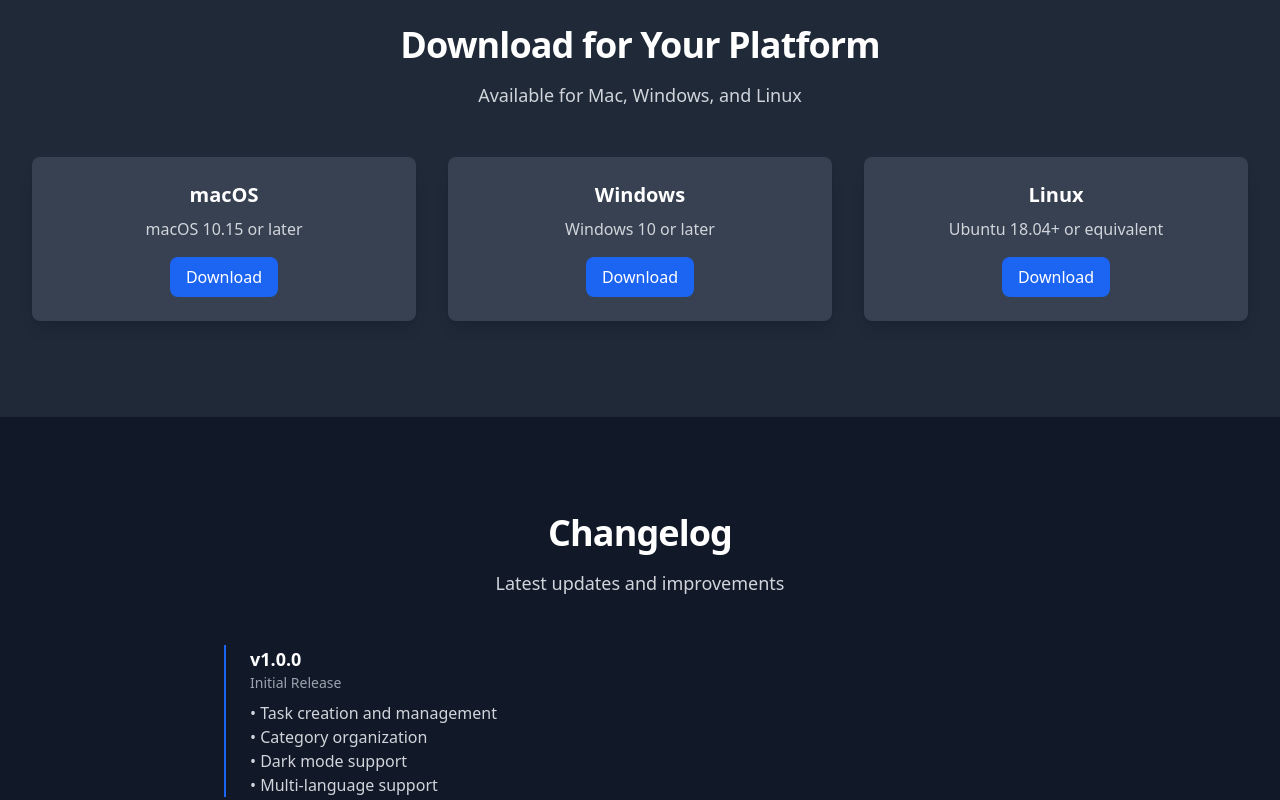
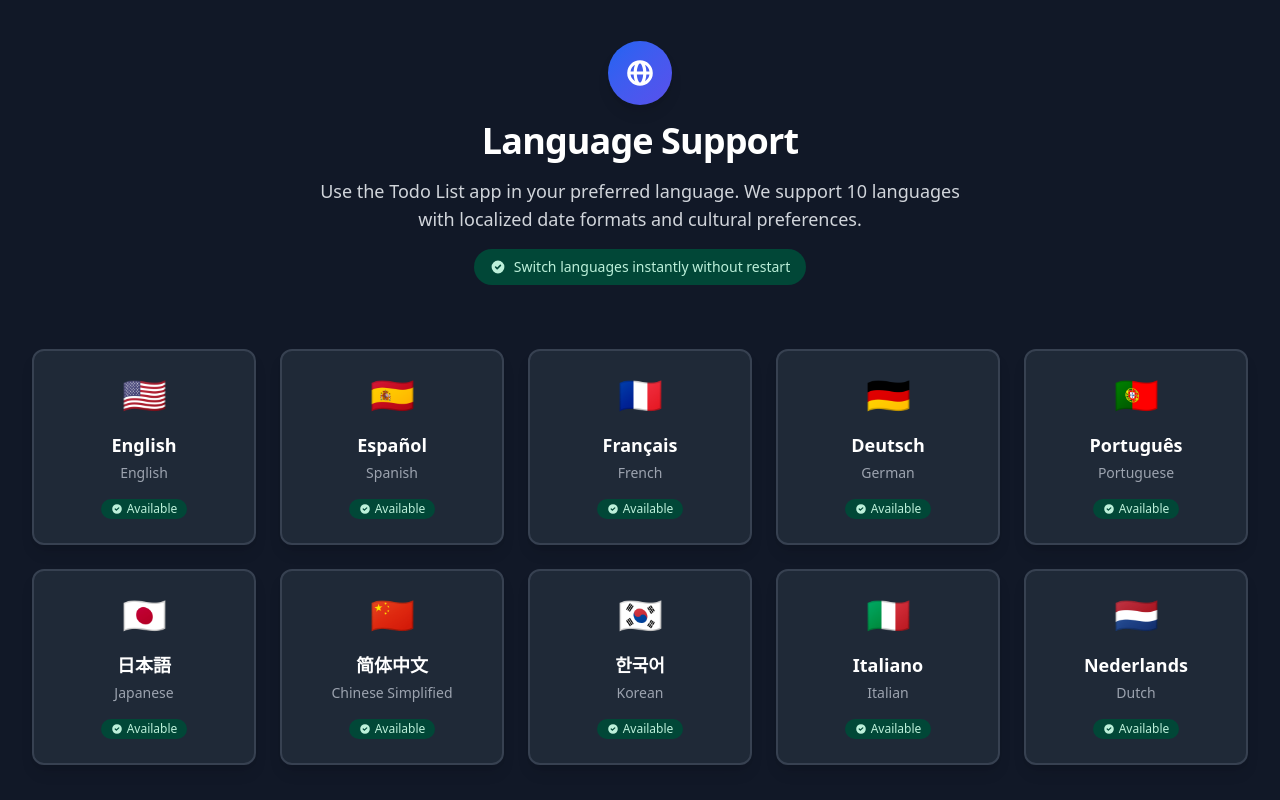
Before and after one commit to chiefpansancolt/todo-list.chiefpansancolt.dev, a Next.js app: page / in a window 1280 px wide. Shown: the part 2700-3500 px from the top of the page. Built offline with nearby package versions, Linux system fonts and the light colour scheme.

Commit message:
Add Supported Language section

```diff
--- a/app/components/KeyboardShortcuts.tsx
+++ b/app/components/KeyboardShortcuts.tsx
@@ -122,8 +122,8 @@ export default function KeyboardShortcuts() {
         <div className="mx-auto max-w-screen-xl px-4 sm:px-6 lg:px-8">
           <div className="text-center">
             <div className="mb-4 flex justify-center">
-              <div className="flex h-12 w-12 items-center justify-center rounded-lg bg-gray-100 dark:bg-gray-800">
-                <MdKeyboard className="h-6 w-6 text-gray-600 dark:text-gray-300" />
+              <div className="flex h-16 w-16 items-center justify-center rounded-full bg-gradient-to-br from-blue-600 to-indigo-600 shadow-lg">
+                <MdKeyboard className="h-8 w-8 text-gray-600 dark:text-gray-300" />
               </div>
             </div>
             <h2 className="mb-4 text-3xl font-bold tracking-tight text-gray-900 sm:text-4xl dark:text-white">
@@ -143,8 +143,8 @@ export default function KeyboardShortcuts() {
       <div className="mx-auto max-w-screen-xl px-4 sm:px-6 lg:px-8">
         <div className="text-center">
           <div className="mb-4 flex justify-center">
-            <div className="flex h-12 w-12 items-center justify-center rounded-lg bg-gray-100 dark:bg-gray-800">
-              <MdKeyboard className="h-6 w-6 text-gray-600 dark:text-gray-300" />
+            <div className="flex h-16 w-16 items-center justify-center rounded-full bg-gradient-to-br from-blue-600 to-indigo-600 shadow-lg">
+              <MdKeyboard className="h-8 w-8 text-gray-600 dark:text-gray-300" />
             </div>
           </div>
           <h2 className="mb-4 text-3xl font-bold tracking-tight text-gray-900 sm:text-4xl dark:text-white">
--- /dev/null
+++ b/app/components/SupportedLanguages.tsx
@@ -0,0 +1,158 @@
+"use client";
+
+import { HiGlobeAlt, HiCheckCircle } from "react-icons/hi";
+import { useState } from "react";
+
+interface Language {
+  code: string;
+  name: string;
+  nativeName: string;
+  flag: string;
+  status?: "available" | "coming-soon";
+}
+
+const languages: Language[] = [
+  {
+    code: "en",
+    name: "English",
+    nativeName: "English",
+    flag: "🇺🇸",
+    status: "available",
+  },
+  {
+    code: "es",
+    name: "Spanish",
+    nativeName: "Español",
+    flag: "🇪🇸",
+    status: "available",
+  },
+  {
+    code: "fr",
+    name: "French",
+    nativeName: "Français",
+    flag: "🇫🇷",
+    status: "available",
+  },
+  {
+    code: "de",
+    name: "German",
+    nativeName: "Deutsch",
+    flag: "🇩🇪",
+    status: "available",
+  },
+  {
+    code: "pt",
+    name: "Portuguese",
+    nativeName: "Português",
+    flag: "🇵🇹",
+    status: "available",
+  },
+  {
+    code: "ja",
+    name: "Japanese",
+    nativeName: "日本語",
+    flag: "🇯🇵",
+    status: "available",
+  },
+  {
+    code: "zh",
+    name: "Chinese Simplified",
+    nativeName: "简体中文",
+    flag: "🇨🇳",
+    status: "available",
+  },
+  {
+    code: "ko",
+    name: "Korean",
+    nativeName: "한국어",
+    flag: "🇰🇷",
+    status: "available",
+  },
+  {
+    code: "it",
+    name: "Italian",
+    nativeName: "Italiano",
+    flag: "🇮🇹",
+    status: "available",
+  },
+  {
+    code: "nl",
+    name: "Dutch",
+    nativeName: "Nederlands",
+    flag: "🇳🇱",
+    status: "available",
+  },
+];
+
+export default function SupportedLanguages() {
+  const [hoveredLanguage, setHoveredLanguage] = useState<string | null>(null);
+
+  return (
+    <section id="languages" className="bg-white py-24 dark:bg-gray-900">
+      <div className="mx-auto max-w-screen-xl px-4 sm:px-6 lg:px-8">
+        <div className="text-center">
+          <div className="mb-4 flex justify-center">
+            <div className="flex h-16 w-16 items-center justify-center rounded-full bg-gradient-to-br from-blue-600 to-indigo-600 shadow-lg">
+              <HiGlobeAlt className="h-8 w-8 text-white" />
+            </div>
+          </div>
+          <h2 className="mb-4 text-4xl font-extrabold tracking-tight text-gray-900 dark:text-white">
+            Language Support
+          </h2>
+          <p className="mx-auto mb-4 max-w-2xl text-lg text-gray-600 dark:text-gray-300">
+            Use the Todo List app in your preferred language. We support 10
+            languages with localized date formats and cultural preferences.
+          </p>
+          <div className="inline-flex items-center rounded-full bg-green-100 px-4 py-2 text-sm font-medium text-green-800 dark:bg-green-900 dark:text-green-200">
+            <HiCheckCircle className="mr-2 h-4 w-4" />
+            Switch languages instantly without restart
+          </div>
+        </div>
+
+        {/* Language Grid */}
+        <div className="mt-16 grid grid-cols-2 gap-6 sm:grid-cols-3 md:grid-cols-4 lg:grid-cols-5">
+          {languages.map((language) => (
+            <div
+              key={language.code}
+              className={`group relative transform cursor-pointer rounded-xl border-2 bg-white p-6 shadow-lg transition-all duration-300 hover:scale-105 hover:shadow-xl dark:bg-gray-800 ${
+                hoveredLanguage === language.code
+                  ? "border-blue-500 dark:border-blue-400"
+                  : "border-gray-200 hover:border-blue-300 dark:border-gray-700 dark:hover:border-blue-500"
+              }`}
+              onMouseEnter={() => setHoveredLanguage(language.code)}
+              onMouseLeave={() => setHoveredLanguage(null)}
+            >
+              {/* Flag */}
+              <div className="mb-4 flex justify-center">
+                <div className="transform text-4xl transition-transform duration-300 group-hover:scale-110">
+                  {language.flag}
+                </div>
+              </div>
+
+              {/* Language Names */}
+              <div className="text-center">
+                <h3 className="mb-1 text-lg font-bold text-gray-900 dark:text-white">
+                  {language.nativeName}
+                </h3>
+                <p className="text-sm text-gray-500 dark:text-gray-400">
+                  {language.name}
+                </p>
+              </div>
+
+              {/* Status Badge */}
+              <div className="mt-4 flex justify-center">
+                <span className="inline-flex items-center rounded-full bg-green-100 px-2.5 py-0.5 text-xs font-medium text-green-800 dark:bg-green-900 dark:text-green-200">
+                  <HiCheckCircle className="mr-1 h-3 w-3" />
+                  Available
+                </span>
+              </div>
+
+              {/* Hover Effect Background */}
+              <div className="absolute inset-0 rounded-xl bg-gradient-to-br from-blue-500/5 to-indigo-500/5 opacity-0 transition-opacity duration-300 group-hover:opacity-100 dark:from-blue-400/10 dark:to-indigo-400/10" />
+            </div>
+          ))}
+        </div>
+      </div>
+    </section>
+  );
+}
--- a/app/page.tsx
+++ b/app/page.tsx
@@ -2,6 +2,7 @@ import Navigation from "@/comps/Navigation";
 import Hero from "@/comps/Hero";
 import Features from "@/comps/Features";
 import KeyboardShortcuts from "@/comps/KeyboardShortcuts";
+import SupportedLanguages from "@/comps/SupportedLanguages";
 
 export default function Home() {
   return (
@@ -12,6 +13,7 @@ export default function Home() {
       <main className="bg-white dark:bg-gray-900">
         <Features />
         <KeyboardShortcuts />
+        <SupportedLanguages />
 
         {/* Downloads Section */}
         <section id="downloads" className="bg-gray-50 py-24 dark:bg-gray-800">
```
